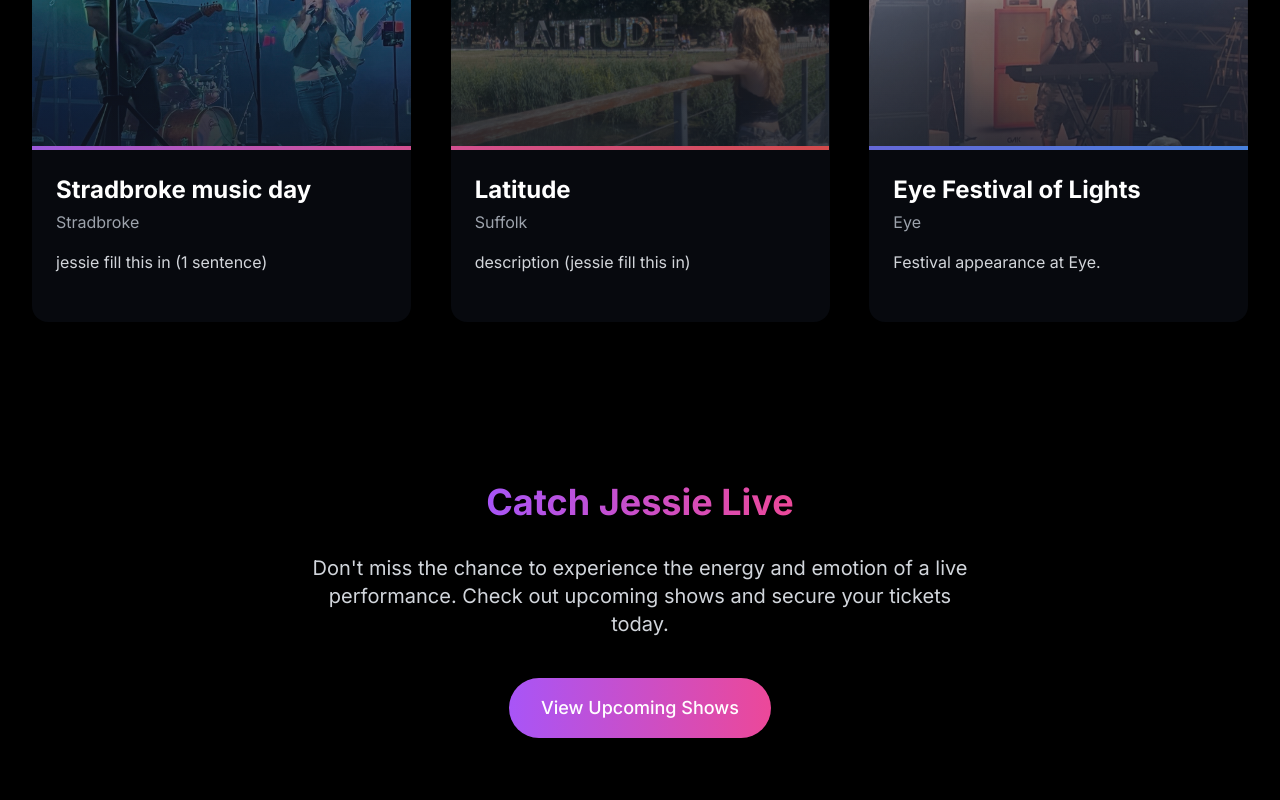
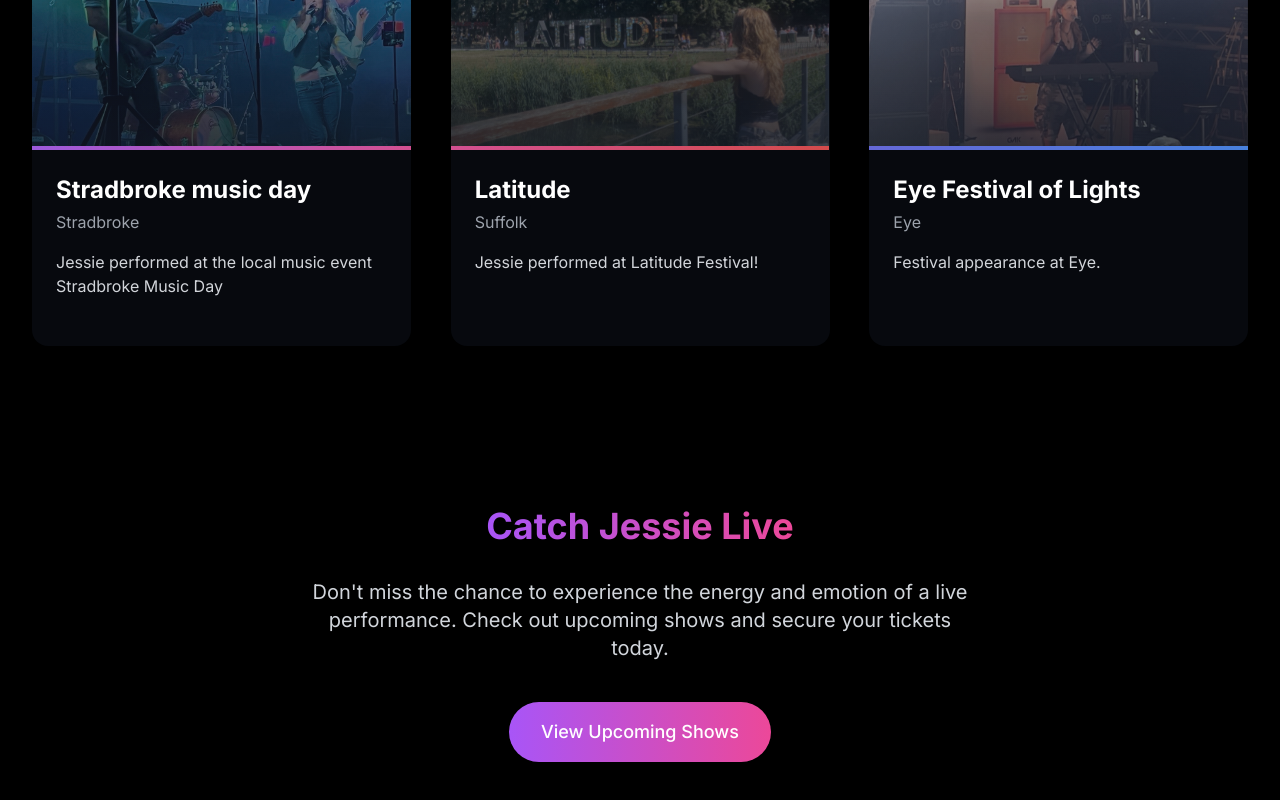
Before and after one commit to jser7/singer-portfolio, a Next.js app: page /gigs in a window 1280 px wide. Shown: the part 666-1466 px from the top of the page. Built offline with nearby package versions, Linux system fonts and the light colour scheme.

Commit message:
email removed, contacts added, gig descriptions changed

```diff
--- a/app/contact/page.tsx
+++ b/app/contact/page.tsx
@@ -121,7 +121,7 @@ export default function ContactPage() {
 
           {/* Contact cards */}
           <div ref={cardsRef} className="grid grid-cols-1 md:grid-cols-3 gap-6">
-            {/* Email card */}
+            {/* Email card
             <div className="bg-white/40 dark:bg-gray-900/40 backdrop-blur-xl p-6 rounded-xl text-center transform-gpu hover:shadow-glow transition-all duration-300">
               <div className="w-12 h-12 mx-auto mb-4 rounded-full bg-gradient-to-r from-purple-500 to-pink-500 flex items-center justify-center">
                 <Mail className="w-6 h-6 text-white" />
@@ -130,7 +130,7 @@ export default function ContactPage() {
               <a href="mailto:jessie@example.com" className="text-gray-600 dark:text-gray-300 hover:text-purple-500 dark:hover:text-purple-400">
                 jessie@example.com
               </a>
-            </div>
+            </div> */}
 
             {/* Phone card */}
             <div className="bg-white/40 dark:bg-gray-900/40 backdrop-blur-xl p-6 rounded-xl text-center transform-gpu hover:shadow-glow transition-all duration-300">
@@ -139,7 +139,7 @@ export default function ContactPage() {
               </div>
               <h3 className="text-lg font-semibold mb-2">Phone</h3>
               <a href="tel:+441234567890" className="text-gray-600 dark:text-gray-300 hover:text-purple-500 dark:hover:text-purple-400">
-                +44 123 456 7890
+                07902182164
               </a>
             </div>
 
@@ -150,14 +150,8 @@ export default function ContactPage() {
               </div>
               <h3 className="text-lg font-semibold mb-2">Social Media</h3>
               <div className="flex justify-center space-x-4">
-                <a href="#" className="text-gray-600 dark:text-gray-300 hover:text-purple-500 dark:hover:text-purple-400">
+                <a href="instagram.com/jessie_hope.music" className="text-gray-600 dark:text-gray-300 hover:text-purple-500 dark:hover:text-purple-400">
                   <Instagram className="w-5 h-5" />
-                </a>
-                <a href="#" className="text-gray-600 dark:text-gray-300 hover:text-purple-500 dark:hover:text-purple-400">
-                  <Facebook className="w-5 h-5" />
-                </a>
-                <a href="#" className="text-gray-600 dark:text-gray-300 hover:text-purple-500 dark:hover:text-purple-400">
-                  <Twitter className="w-5 h-5" />
                 </a>
               </div>
             </div>
--- a/app/gigs/page.tsx
+++ b/app/gigs/page.tsx
@@ -39,7 +39,7 @@ const pastGigs: Gig[] = [
     date: "December 15, 2023",
     venue: "Stradbroke music day",
     location: "Stradbroke",
-    description: "jessie fill this in (1 sentence)",
+    description: "Jessie performed at the local music event Stradbroke Music Day",
     image: "/images/IMG_8602.jpeg",
     highlight: true,
     color: "from-purple-500 to-pink-500",
@@ -52,7 +52,7 @@ const pastGigs: Gig[] = [
       setlist: ["Midnight Dreams", "Lost in the City", "Remember When", "Echoes", "Final Goodbye"],
       musicians: ["Jessie Hope - Vocals", "Alex Chen - Guitar", "Maria Rodriguez - Bass", "Tom Wilson - Drums"],
       notes:
-        "jessie fill this in (2 sentences)",
+        ".",
     },
   },
   {
@@ -60,7 +60,7 @@ const pastGigs: Gig[] = [
     date: "Unknown",
     venue: "Latitude",
     location: "Suffolk",
-    description: "description (jessie fill this in)",
+    description: "Jessie performed at Latitude Festival!",
     image: "/images/IMG_8605.jpeg",
     highlight: false,
     color: "from-pink-500 to-red-500",
```
